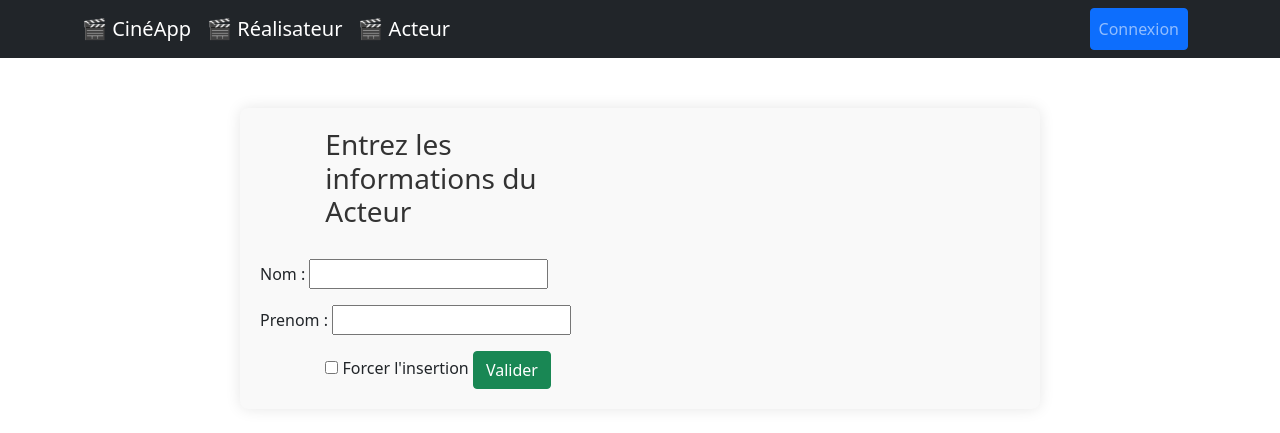
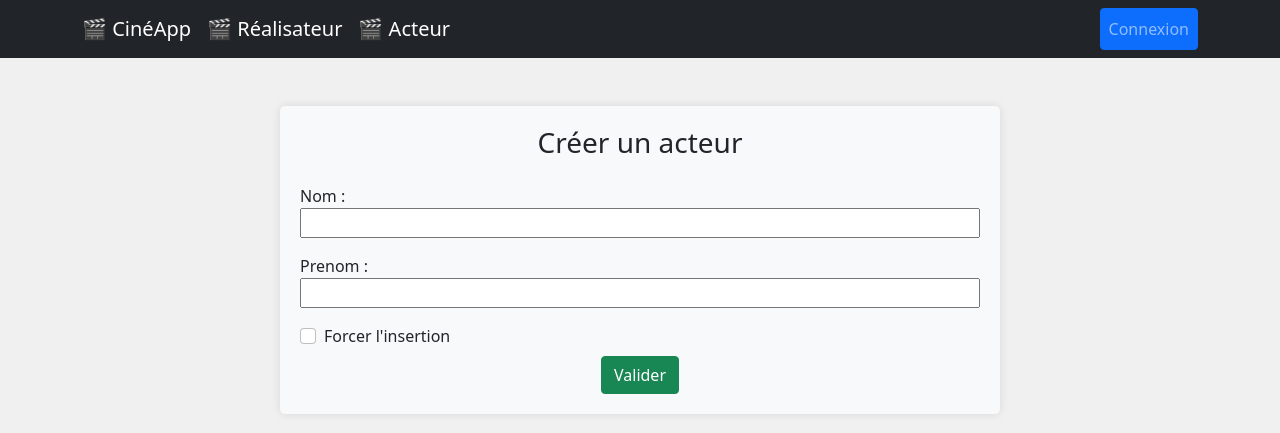
Before and after one commit to MaxymCh/DjangoFilm, a Django app: page /acteur/add in a window 1280 px wide. Shown: the top 433 px of the page. Run offline with Django 4.2, Linux system fonts and the light colour scheme; some libraries are stand-ins or nearby versions.

```diff
--- a/GestionFilms/lesFilms/static/css/style_form_film.css
+++ b/GestionFilms/lesFilms/static/css/style_form_film.css
@@ -1,16 +1,25 @@
 .container-form {
     max-width: 800px;
     margin: 50px auto;
-    background-color: #f9f9f9;
     padding: 20px;
-    border-radius: 8px;
-    box-shadow: 0px 0px 15px rgba(0, 0, 0, 0.1);
+    border-radius: 5px; /* rend les coins du conteneur légèrement arrondis */
+    box-shadow: 0 0 10px rgba(0, 0, 0, 0.1); /* ombre légère autour du conteneur */
 }
 
 .post-form h3 {
     color: #333;
     margin-bottom: 30px;
     font-weight: 500;
+}
+body {
+    background-color: #f0f0f0; /* Couleur d'arrière-plan gris pour tout le body */
+}
+
+.form-container {
+    background-color: #f8f9fa; /* gris léger pour l'arrière-plan du formulaire */
+    padding: 20px;
+    border-radius: 5px; /* rend les coins du conteneur légèrement arrondis */
+    box-shadow: 0 0 10px rgba(0, 0, 0, 0.1); /* ombre légère autour du conteneur */
 }
 
 .open-createModal {
--- a/GestionFilms/lesFilms/templates/lesFilms/acteur/generic_form.html
+++ b/GestionFilms/lesFilms/templates/lesFilms/acteur/generic_form.html
@@ -3,28 +3,28 @@
 
 {% load static %}
 {% block style %}
-<link rel="stylesheet" href="{% static 'css/style_form_film.css' %}" />
+<link rel="stylesheet" href="{% static 'css/style_form_realisateur.css' %}" />
 {% endblock %}
 
 {% block content %}
+<div class="container mt-5">
+   <div class="row justify-content-center">
+       <div class="col-sm-8">
+           <div class="form-container">
                <form method="post" class="post-form">
                    {% csrf_token %}
-    <div class="container container-form">
-        <div class="form-group row">
-            <label class="col-sm-1 col-form-label"></label>
-            <div class="col-sm-4">
-                <h3>{{ action_description }} {{ class_name }}</h3>
+                   <h3 class="text-center mb-4">Créer un acteur</h3>
+                   {{ form.as_p }}
+                   <div class="form-check mb-2">
+                       <input class="form-check-input" type="checkbox" id="force-insertion" name="force-insertion">
+                       <label class="form-check-label" for="force-insertion">Forcer l'insertion</label>
                    </div>
+                   <div class="text-center">
+                       <button type="submit" class="btn btn-success">Valider</button>
                    </div>
-        {{ form.as_p }}
-        <div class="form-group row">
-            <label class="col-sm-1 col-form-label"></label>
-            <div class="col-sm-4">
-                <input id="force-insertion" name="force-insertion" type="checkbox">
-                <label for="force-insertion">Forcer l'insertion</label>
-                <button type="submit" class="btn btn-success">Valider</button>
+               </form>
            </div>
        </div>
    </div>
-</form>
+</div>
 {% endblock %}
--- a/GestionFilms/lesFilms/templates/lesFilms/film/generic_form.html
+++ b/GestionFilms/lesFilms/templates/lesFilms/film/generic_form.html
@@ -7,7 +7,7 @@
 {% endblock %}
 
 {% block content %}
-<div class="container py-1">
+<div class="container py-1 form-container">
   <form method="post" class="post-form" id="form-create-film">
     {% csrf_token %}
     <div class="mb-3">
```
Lines whose indentation alone changed are shown as unchanged.
